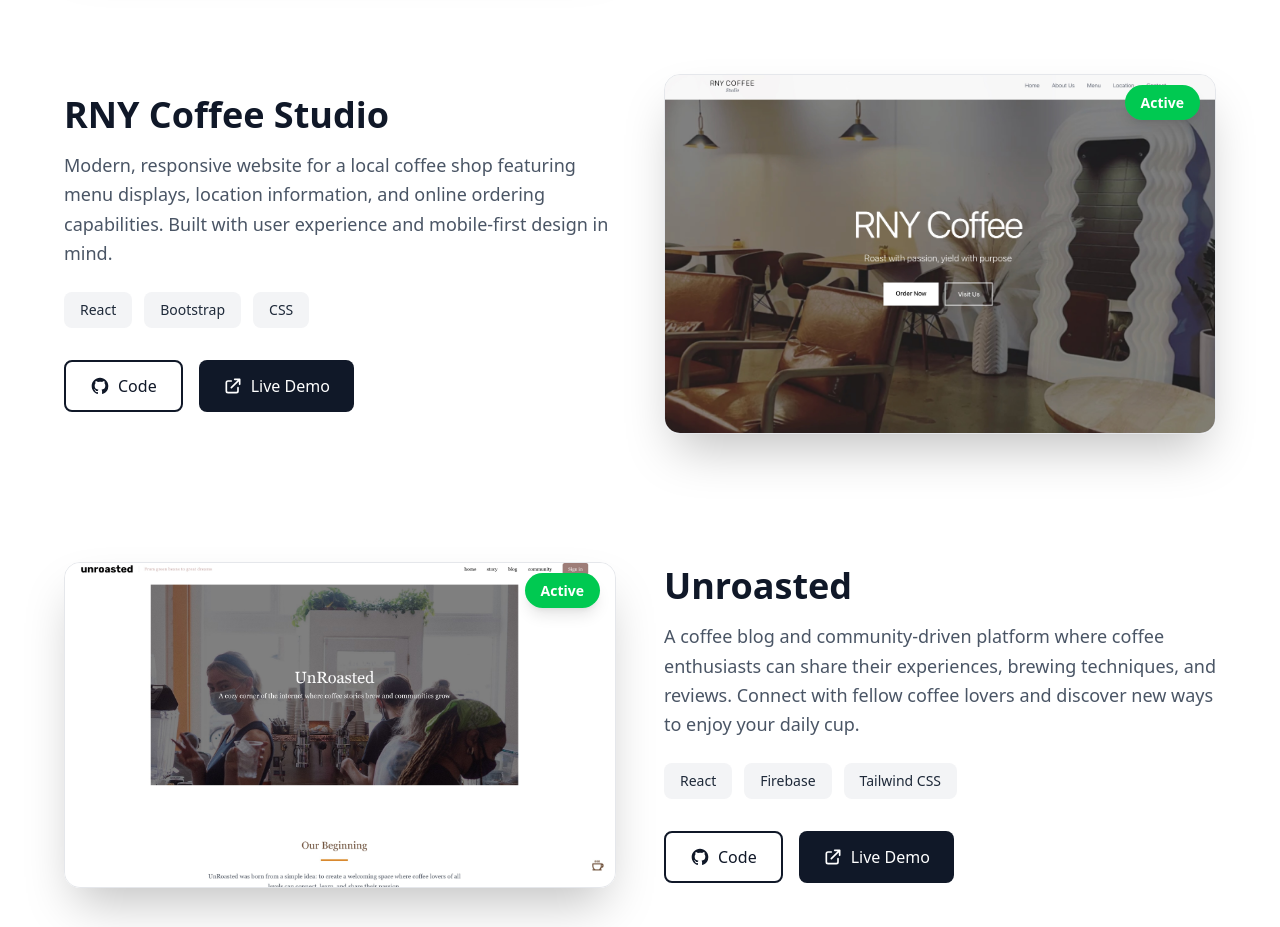
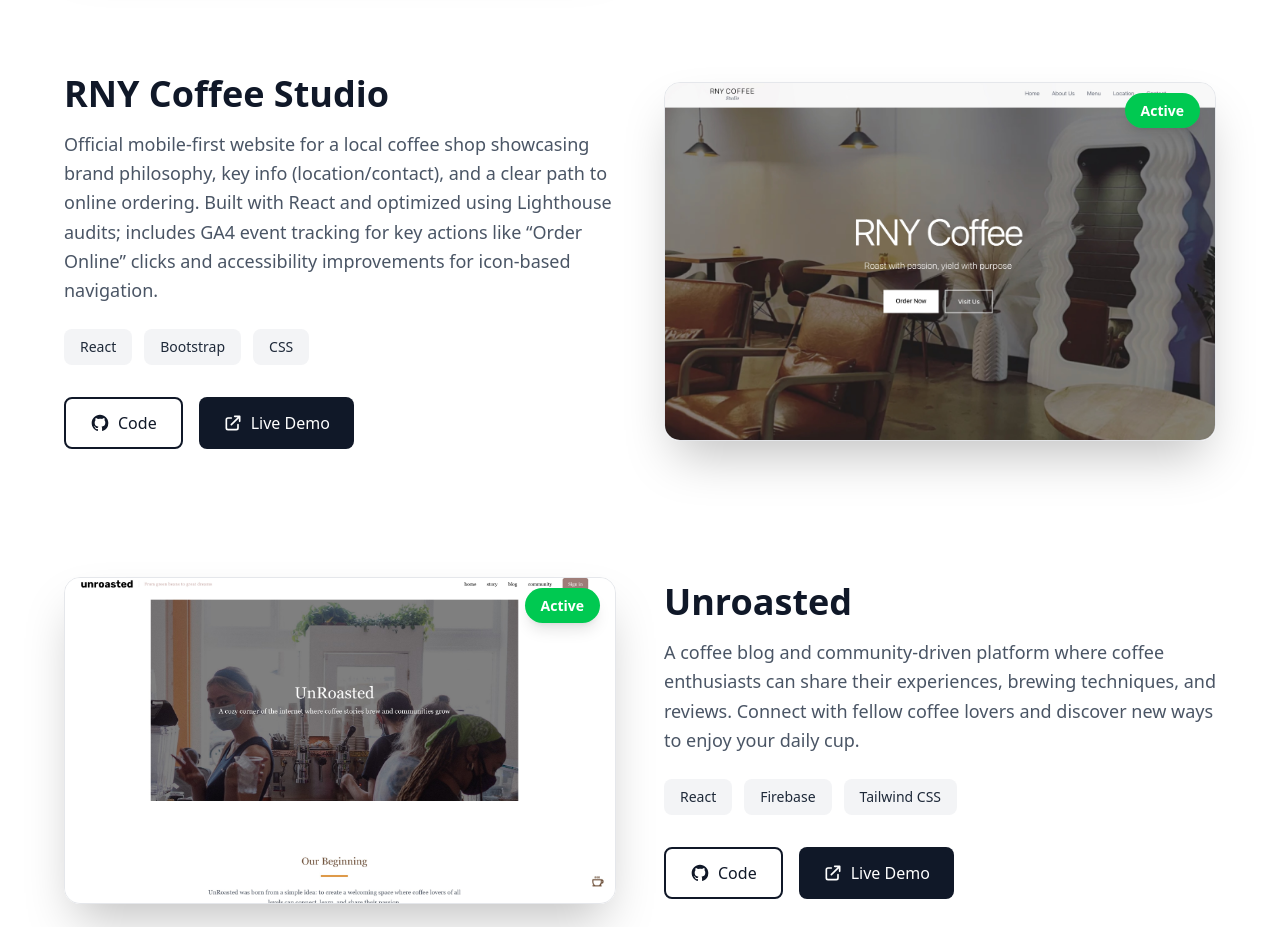
Before and after one commit to ChanYeob1202/my-portfolio, a React (Vite) app: page / in a window 1280 px wide. Shown: the part 3540-4467 px from the top of the page. Built offline with nearby package versions, Linux system fonts and the light colour scheme.

Commit message:
description for RNY coffee studio edited

```diff
--- a/src/components/Portfolio.tsx
+++ b/src/components/Portfolio.tsx
@@ -20,7 +20,7 @@
     },
     {
       title: "RNY Coffee Studio",
-      description: "Modern, responsive website for a local coffee shop featuring menu displays, location information, and online ordering capabilities. Built with user experience and mobile-first design in mind.",
+      description: "Official mobile-first website for a local coffee shop showcasing brand philosophy, key info (location/contact), and a clear path to online ordering. Built with React and optimized using Lighthouse audits; includes GA4 event tracking for key actions like “Order Online” clicks and accessibility improvements for icon-based navigation.",
       status: "Active",
       tech: ["React", "Bootstrap", "CSS"],
       image: "/img/portfolio/rny.jpg",
```
